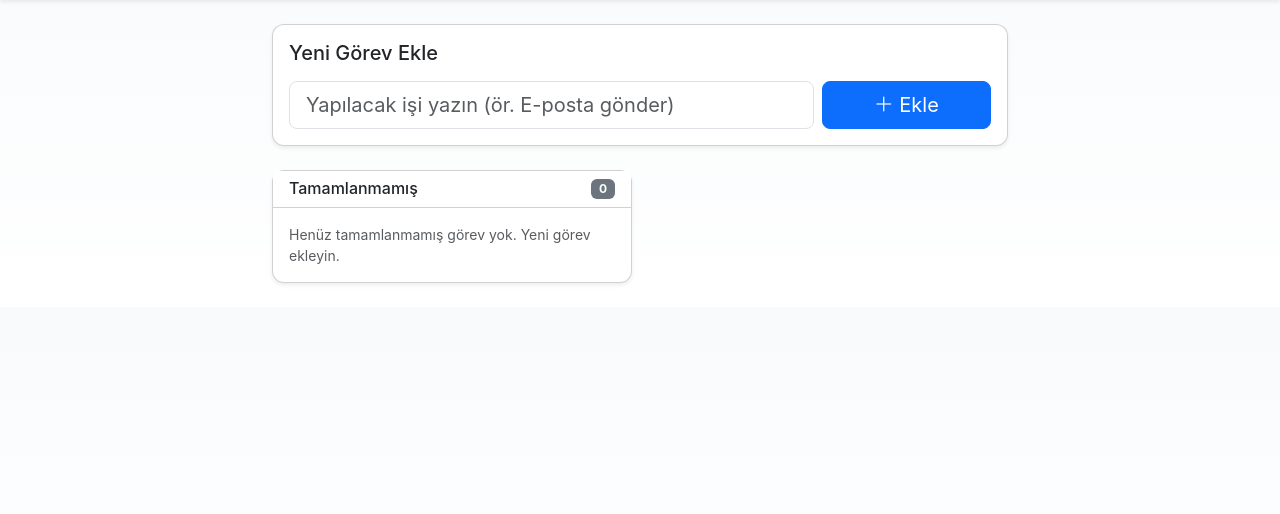
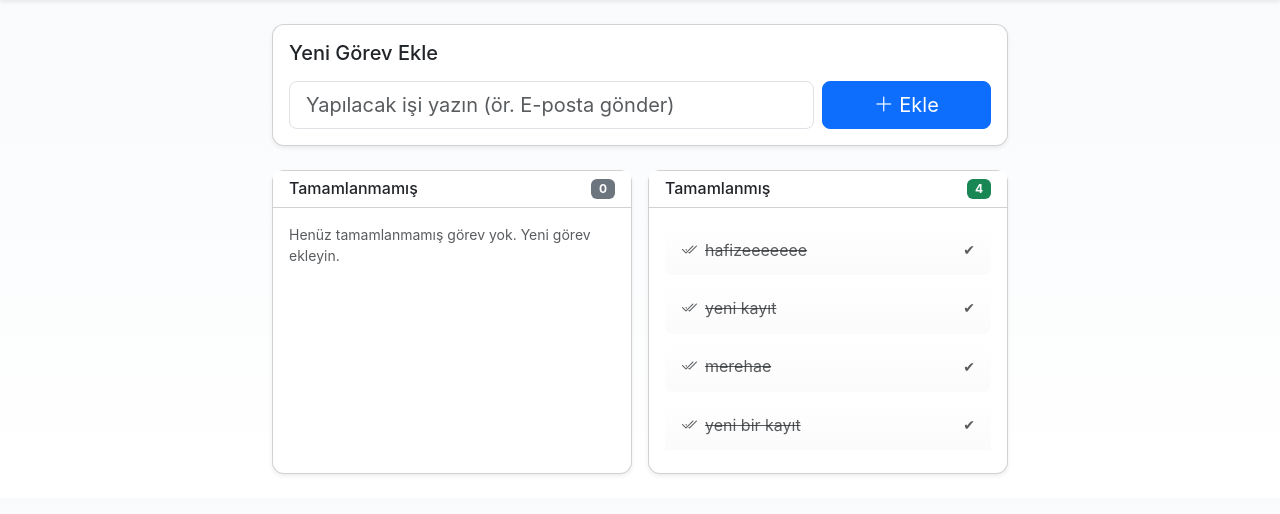
Before and after one commit to hafizecim/A1_OOP_Todo_App_Python, a Flask app: page / in a window 1280 px wide. Shown: the part 54-568 px from the top of the page. Run offline with Flask 3, Linux system fonts and the light colour scheme; data comes from the database, SQL or seed files in the repository.

Commit message:
İncomplete ve Complete style düzenleme  V2

```diff
--- a/templates/index.html
+++ b/templates/index.html
@@ -88,6 +88,33 @@
               </div>
             </div>
 
+            <div class="col-md-6">
+              <div class="card h-100 shadow-sm">
+                <div class="card-header bg-white d-flex justify-content-between align-items-center">
+                  <h6 class="mb-0">Tamamlanmış</h6>
+                  <span class="badge bg-success">{{ complete|length }}</span>
+                </div>
+                <div class="card-body">
+                  {% if complete %}
+                  <ul class="list-group list-group-flush">
+                    {% for todo in complete %}
+                      <li class="list-group-item d-flex justify-content-between align-items-center">
+                        <div class="text-decoration-line-through text-muted">
+                          <i class="bi bi-check2-all me-2"></i>{{ todo.text }}
+                        </div>
+                        <small class="text-muted">✔</small>
+                      </li>
+                    {% endfor %}
+                  </ul>
+                  {% else %}
+                    <p class="text-muted small mb-0">Henüz tamamlanmış görev yok.</p>
+                  {% endif %}
+                </div>
+              </div>
+            </div>
+
+          </div> <!-- row -->
+
 
         </div>
       </div>
--- a/templates/static/css/style.css
+++ b/templates/static/css/style.css
@@ -13,3 +13,17 @@ body {
 .card {
   border-radius: 12px;
 }
+
+.list-group-item {
+  border: none;
+  padding: 0.85rem 1rem;
+  border-radius: 8px;
+  margin-bottom: 0.45rem;
+  background: linear-gradient(180deg, #ffffff 0%, #fbfbfb 100%);
+  transition: transform .08s ease, box-shadow .08s ease;
+}
+
+.list-group-item:hover {
+  transform: translateY(-2px);
+  box-shadow: 0 6px 16px rgba(17, 24, 39, 0.06);
+}
```
